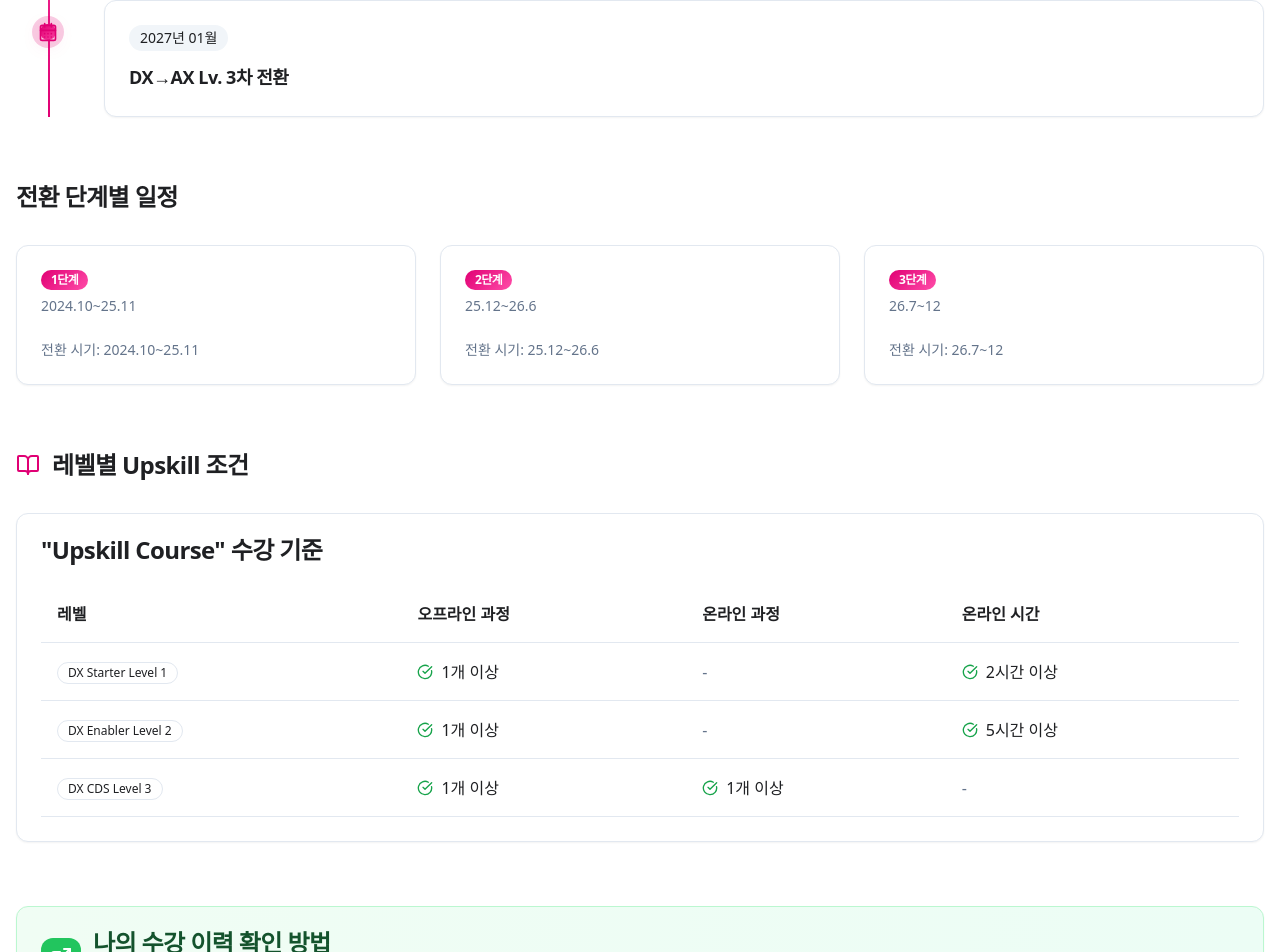
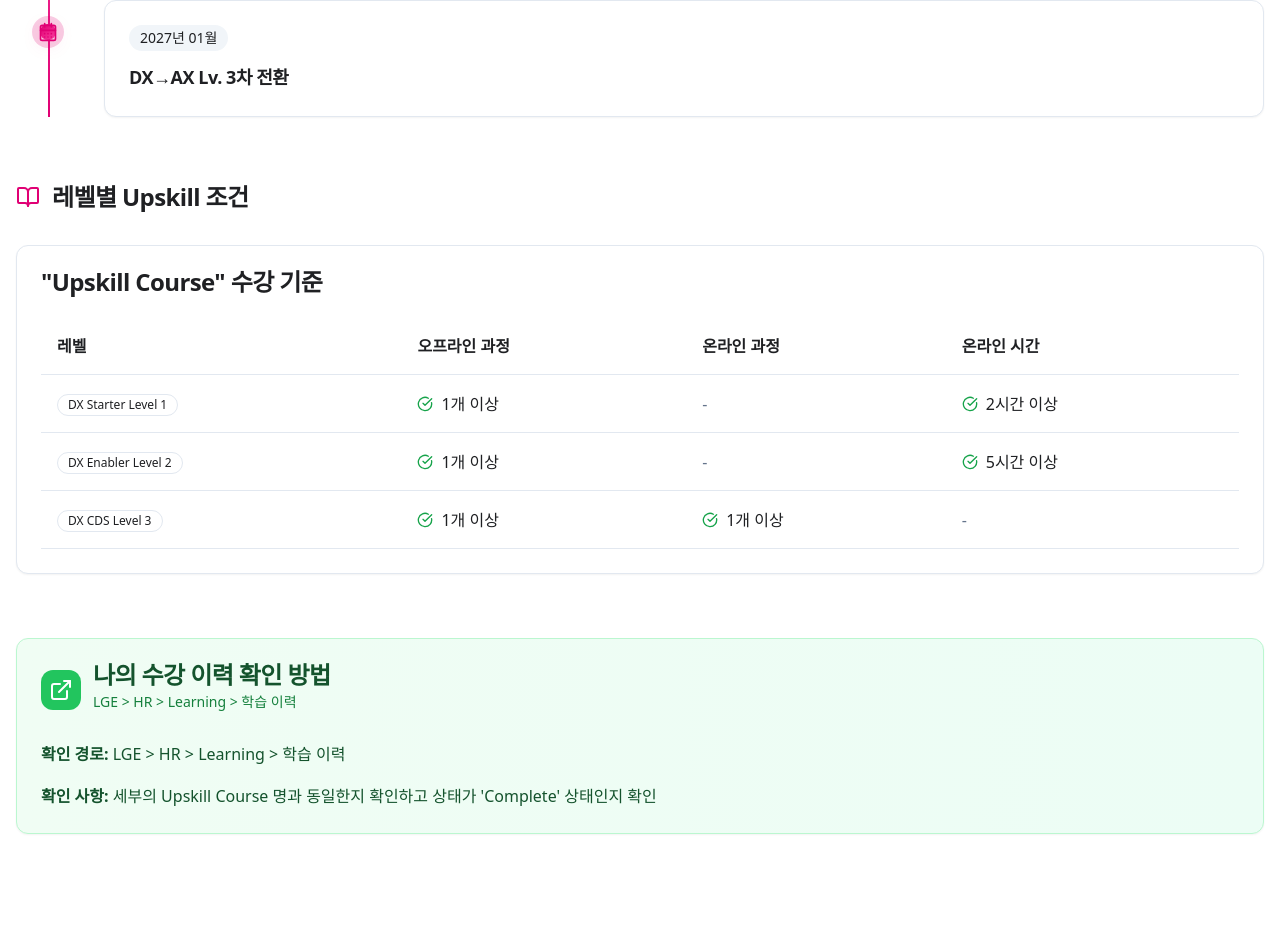
Before and after one commit to foolpoet44/domainax-navigator, a React (Vite) app: page /transition-plan in a window 1280 px wide. Shown: the part 850-1802 px from the top of the page. After the commit the page ends 1716 px from the top, so only its background shows below. Built offline with nearby package versions, Linux system fonts and the light colour scheme.

Commit message:
Visual edit in Lovable
Edited UI in Lovable

```diff
--- a/src/pages/TransitionPlan.tsx
+++ b/src/pages/TransitionPlan.tsx
@@ -34,26 +34,7 @@ const TransitionPlan = () => {
         </div>
 
         {/* Phase Information */}
-        <div className="mb-16">
-          <h2 className="text-2xl font-bold mb-8">전환 단계별 일정</h2>
-          <div className="grid grid-cols-1 md:grid-cols-3 gap-6">
-            {domainAxData.transitionPlan.phases.map((phase, index) => <Card key={index} className="print-break-inside-avoid">
-                <CardHeader>
-                  <CardTitle className="flex items-center">
-                    <Badge className="mr-3 bg-gradient-hero text-primary-foreground border-none">
-                      {phase.phase}단계
-                    </Badge>
-                  </CardTitle>
-                  <CardDescription>{phase.effectiveMonth}</CardDescription>
-                </CardHeader>
-                <CardContent>
-                  <div className="text-sm text-muted-foreground">
-                    전환 시기: {phase.effectiveMonth}
-                  </div>
-                </CardContent>
-              </Card>)}
-          </div>
-        </div>
+
 
         {/* Upskill Conditions */}
         <div className="mb-16">
```
